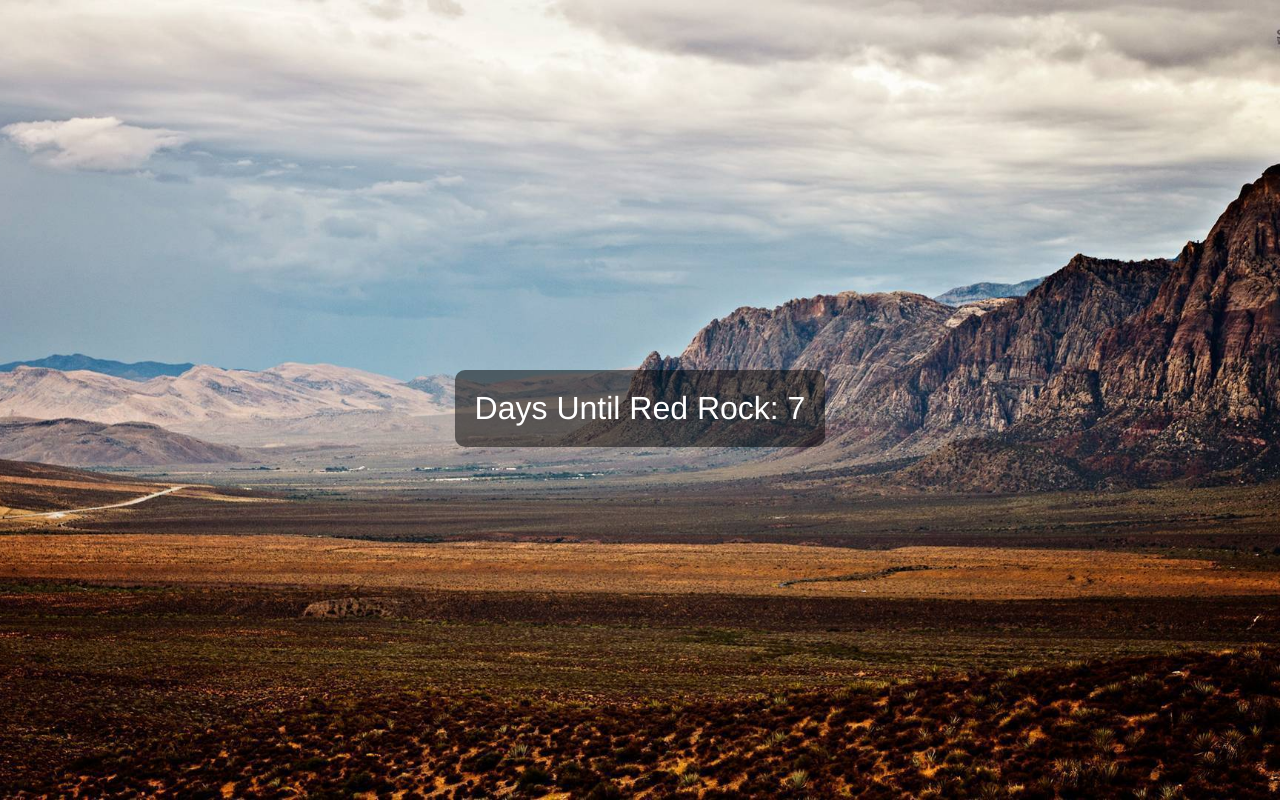
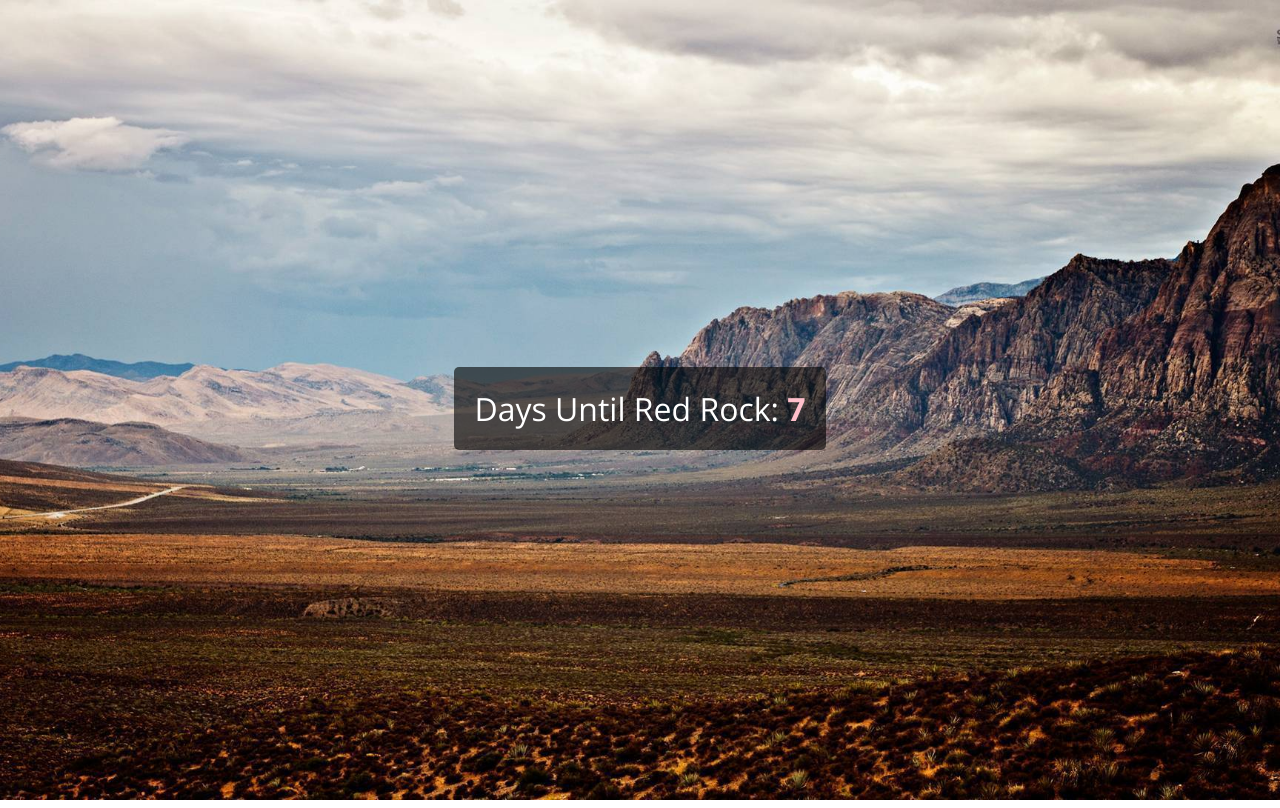
Before and after one commit to nickroberts404/daystillredrock, a plain HTML site: page index.html in a window 1280 px wide. Drawn offline with nearby package versions, Linux system fonts and the light colour scheme.

Commit message:
Added real duration

```diff
--- a/index.html
+++ b/index.html
@@ -3,6 +3,8 @@
 <head>
 	<meta charset="UTF-8">
 	<title>Days 'Till Red Rock</title>
+	<link href='https://fonts.googleapis.com/css?family=Open+Sans:400,700,300' rel='stylesheet' type='text/css'>
+	<script src="https://cdnjs.cloudflare.com/ajax/libs/moment.js/2.11.2/moment.min.js"></script>
 	<style>
 		html, body {
 			height: 100%;
@@ -16,18 +18,25 @@
 		}
 		h1 {
 			color: white;
-			background: rgba(0, 0, 0, 0.5);
-			border-radius: 10px;
-			font-family: 'Helvetica', Arial, sanserif;
-			font-weight: lighter;
+			background: rgba(0, 0, 0, 0.6);
+			border-radius: 5px;
+			font-family: 'Open Sans', Arial, sanserif;
+			font-weight: 300;
 			padding: 20px;
+		}
+		#days {
+			font-weight: 700;
+			color: pink;
 		}
 	</style>
 </head>
 <body>
 	<h1> Days Until Red Rock: <span id="days">7</span></h1>
 	<script>
-
+		var now = moment();
+		var redrock = moment("2016-03-12");
+		var daysUntil = moment.duration(now - redrock).days();
+		document.getElementById('days').innerHTML = Math.abs(daysUntil);
 	</script>
 </body>
 </html>
```
